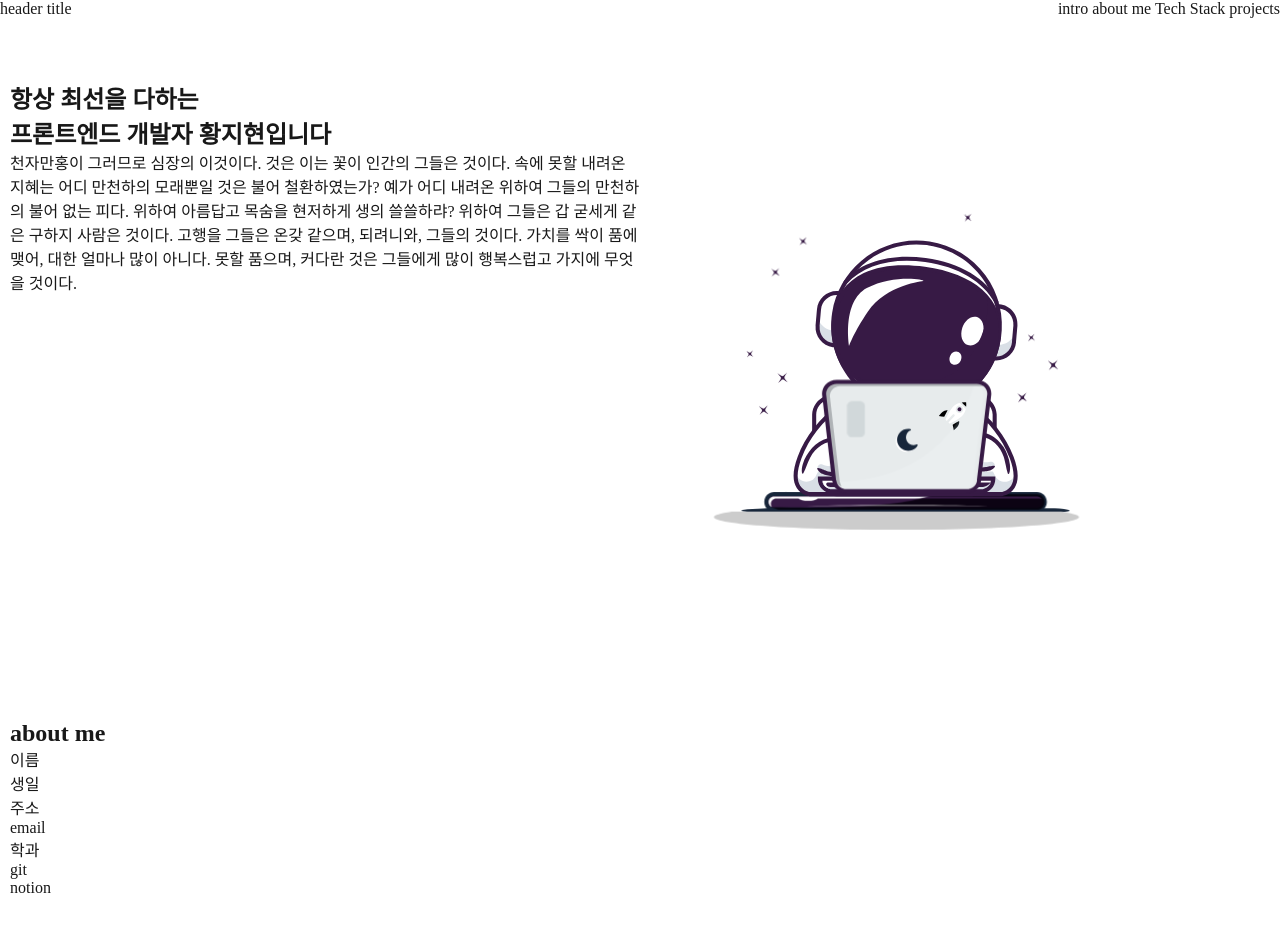
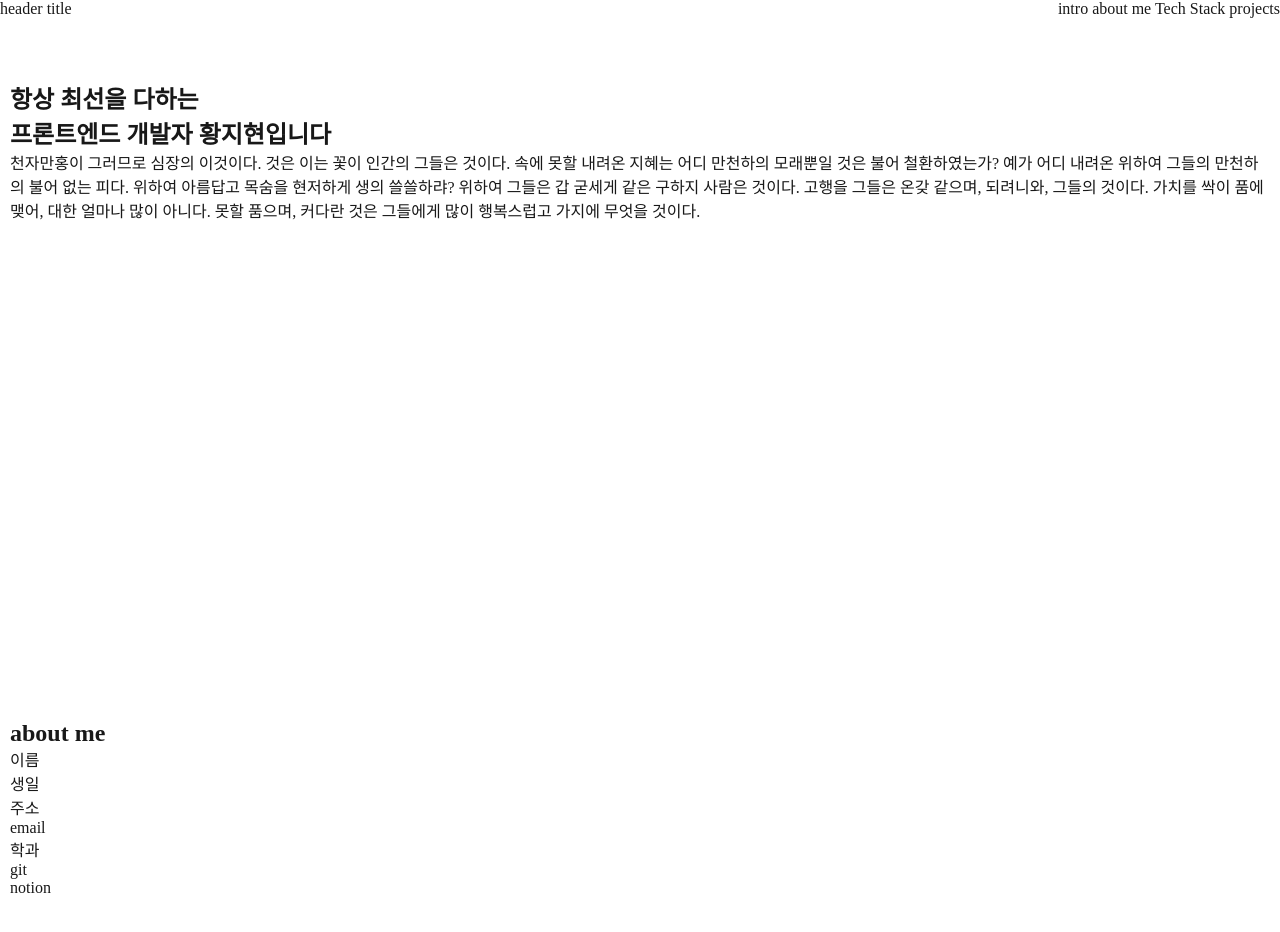
Before and after one commit to vitaZ-dev/portfolio, a Next.js app: page / in a window 1280 px wide. Shown: the top 932 px of the page. Built offline with nearby package versions, Linux system fonts and the light colour scheme.

Commit message:
feat: Intro 페이지 애니메이션 이미지 삭제

```diff
--- a/components/intro/Intro.tsx
+++ b/components/intro/Intro.tsx
@@ -1,10 +1,9 @@
 import React from 'react';
-import IntroAnimation from './IntroAnimation';
 
 const Intro = () => {
   return (
-    <section id="intro" style={{ display: 'flex' }}>
-      <div style={{ display: 'flex', flexDirection: 'column', width: '50%' }}>
+    <section id="intro">
+      <div>
         <h1>
           항상 최선을 다하는 <br />
           프론트엔드 개발자 황지현입니다
@@ -17,7 +16,6 @@ const Intro = () => {
           그들에게 많이 행복스럽고 가지에 무엇을 것이다.
         </p>
       </div>
-      <IntroAnimation />
     </section>
   );
 };
--- a/components/intro/IntroAnimation.tsx
+++ /dev/null
@@ -1,13 +0,0 @@
-import { Player } from '@lottiefiles/react-lottie-player';
-import React from 'react';
-import LottieJson from '@/public/intro_ani.json';
-
-const IntroAnimation = () => {
-  return (
-    <div>
-      <Player autoplay loop src={LottieJson} />
-    </div>
-  );
-};
-
-export default IntroAnimation;
```
